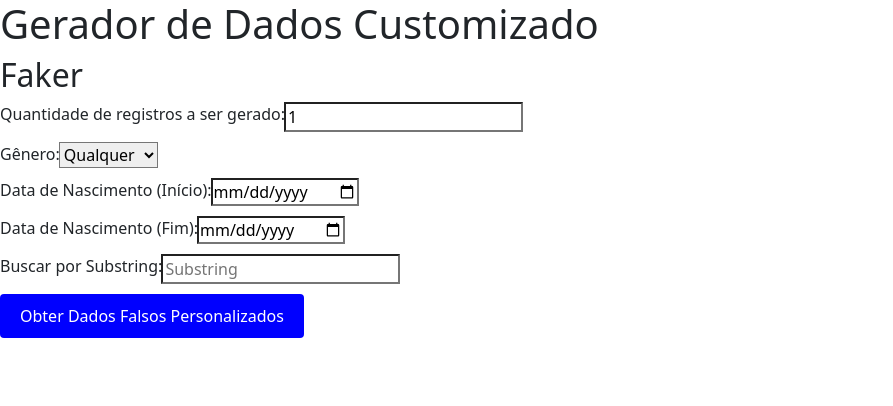
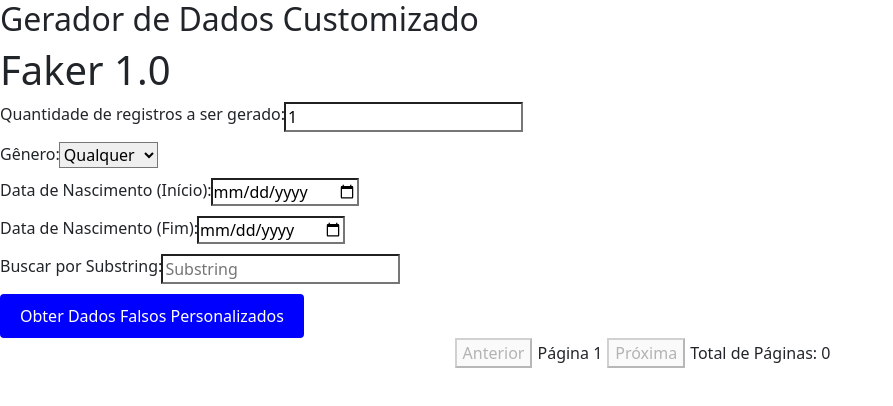
Before and after one commit to MateusMoreiraFonseca/Projeto2-React.js, a React (Create React App) app in the folder projeto2/: page / in a window 1280 px wide. Shown: the top 406 px of the page, without its empty margins (0-893 px from the left). Built offline with nearby package versions, Linux system fonts and the light colour scheme.

Commit message:
Paginacao
Foi

```diff
--- a/projeto2/src/App.js
+++ b/projeto2/src/App.js
@@ -12,6 +12,9 @@ function App() {
   const [contadorRetorno, setContadorRetorno] = useState(0);
   const [erro, setErro] = useState(null);
   const [sucesso, setSucesso] = useState(null);
+  const [currentPage, setCurrentPage] = useState(1);
+  const [itemsPerPage] = useState(10);
+
 
 
   const handleInputChange = (e) => {
@@ -78,10 +81,14 @@ function App() {
       : arrayDados;
   };
 
+  const indexOfLastItem = currentPage * itemsPerPage;
+  const indexOfFirstItem = indexOfLastItem - itemsPerPage;
+  const currentItems = exibirDados(fakeData, searchSubstring).slice(indexOfFirstItem, indexOfLastItem);
+
   return (
     <div className='inputs'>
-      <h1>Gerador de Dados Customizado </h1>
-      <h2>Faker</h2>
+      <h2>Gerador de Dados Customizado </h2>
+      <h1>Faker 1.0</h1>
       <form onSubmit={handleSubmit}>
         <div className="input-group">
           <label htmlFor="quantidade">Quantidade de registros a ser gerado:</label>
@@ -119,7 +126,7 @@ function App() {
       {sucesso && <SuccessMessage>{sucesso}</SuccessMessage>}
 
       <div className='Resultados'>
-        {exibirDados(fakeData, searchSubstring).map((dados, index) => (
+  {currentItems.map((dados, index) => (
     <div key={index} className="conjuntoDados">
       <h3>Conjunto de Dados {index + 1}</h3>
       {Object.entries(dados).map(([chave, valor]) => (
@@ -134,7 +141,16 @@ function App() {
     <ContadorResultadosEncontrados quantidadeResultados={contadorRetorno} />
   </div>
 )}
+
+<Pagination>
+  <button onClick={() => setCurrentPage(currentPage - 1)} disabled={currentPage === 1}>Anterior</button>
+  <span>Página {currentPage}</span>
+  <button onClick={() => setCurrentPage(currentPage + 1)} disabled={currentItems.length < itemsPerPage || (currentPage * itemsPerPage >= contadorRetorno)}>Próxima</button>
+  <span>Total de Páginas: {Math.ceil(contadorRetorno / itemsPerPage)}</span>
+</Pagination>
+
     </div>
+
   );
 }
 
@@ -163,4 +179,20 @@ const SuccessMessage = styled.div`
   margin-top: 10px;
 `;
 
+const Pagination = styled.div`
+  display: flex;
+  justify-content: center;
+  align-items: center;
+
+  button {
+    margin: 0 5px;
+    cursor: pointer;
+  }
+
+  button:disabled {
+    cursor: not-allowed;
+  }
+`;
+
+
 export default App;
```
Lines whose indentation alone changed are shown as unchanged.
